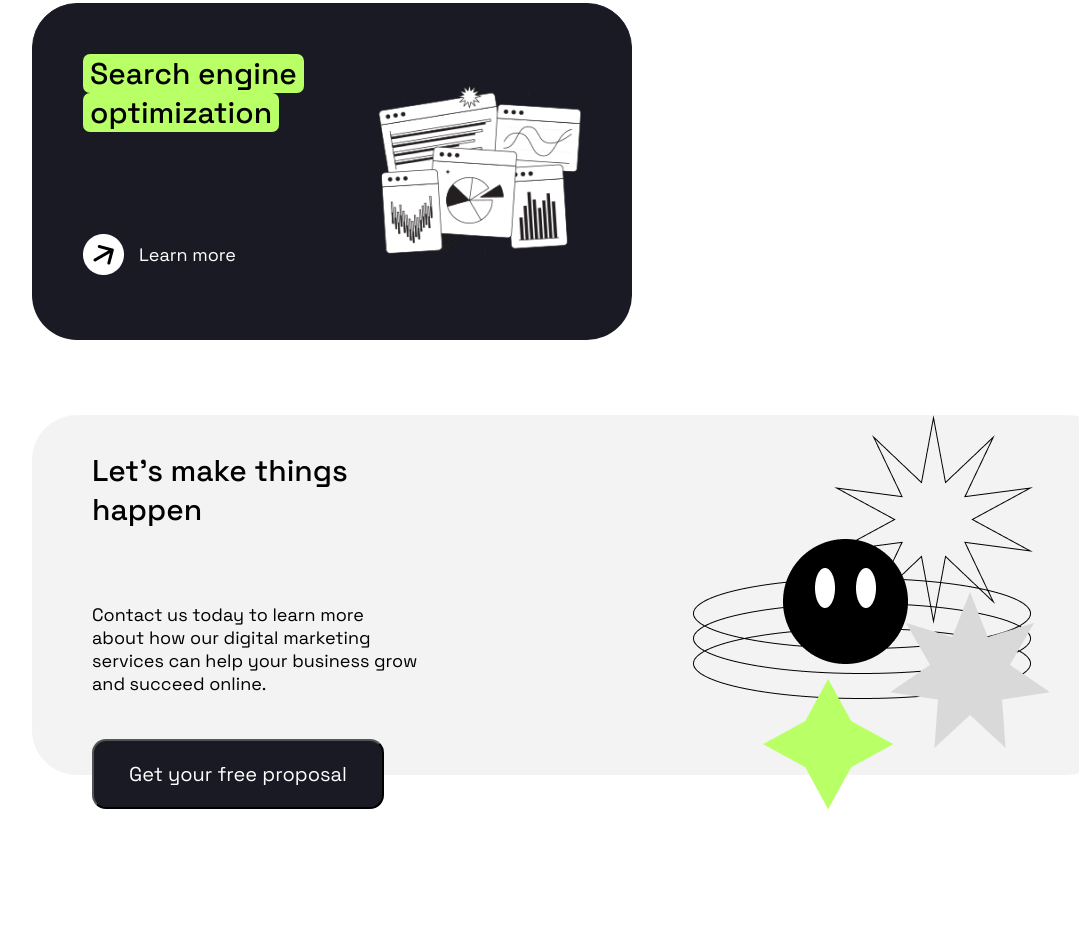
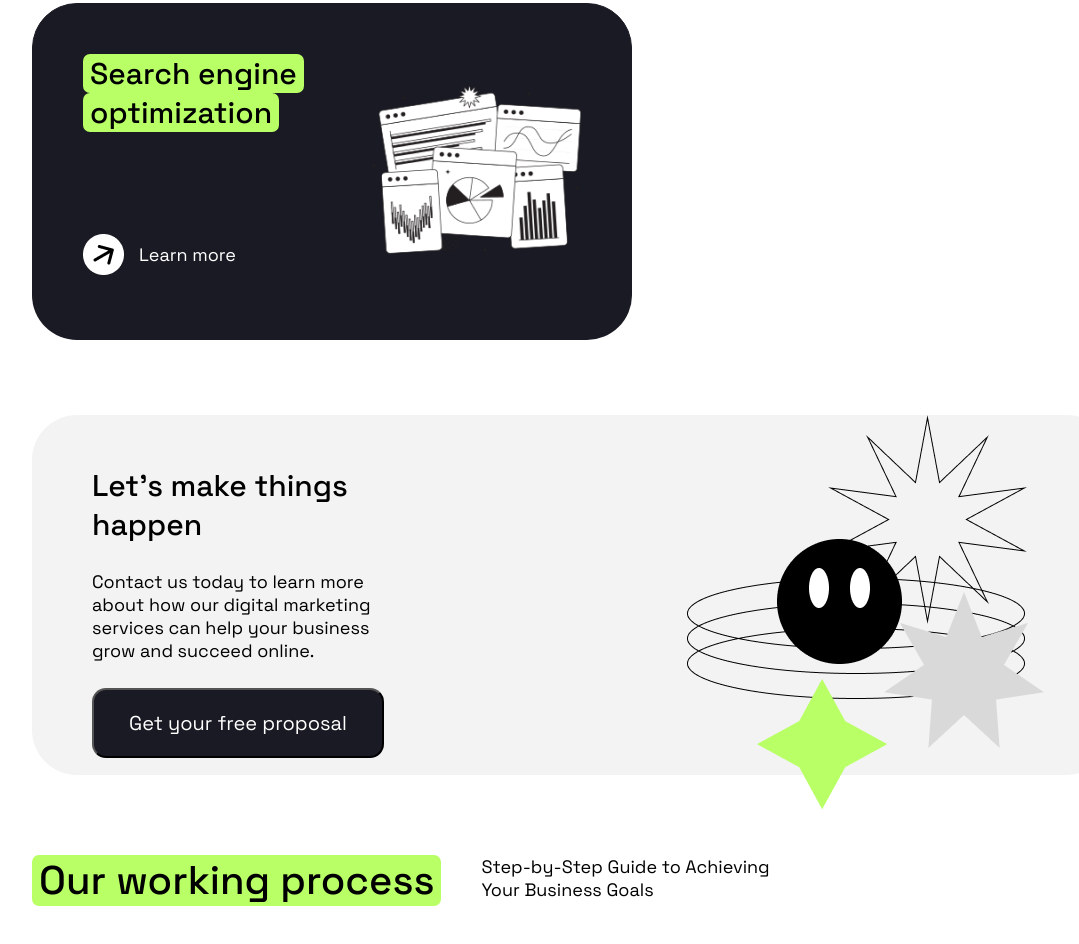
Before and after one commit to dwiebialekreski/bootcamp-website, a plain HTML site: page index.html in a window 1280 px wide. Shown: the part 4615-5559 px from the top of the page, without its empty margins (76-1155 px from the left). Before the commit the page ends 5430 px from the top, so only its background shows below. Drawn offline with Linux system fonts and the light colour scheme.

Commit message:
working process plus proposal

```diff
--- a/index.html
+++ b/index.html
@@ -175,6 +175,18 @@
                 </div>
             </div>
         </div>
+        <div class="working-process">
+            <div class="heading">
+                <h2>
+                    Our working process
+                </h2>
+                <p>Step-by-Step Guide to Achieving <br> Your Business Goals</p>
+            </div>
+            <div class="process-cards">
+
+
+            </div>
+        </div>
     </div>
 </body>
 
--- a/main.css
+++ b/main.css
@@ -45,7 +45,7 @@ p {
   gap: 0.625rem;
   border-radius: 0.875rem;
   background: var(--Dark, #191A23);
-  color:#FFF;
+  color: #FFF;
   font-size: 1.25rem;
 
 }
@@ -332,7 +332,7 @@ p {
   .proposal-card {
     display: flex;
     width: 100%;
-    /* justify-content: space-between; */
+    justify-content: space-between;
     padding: 0rem 3.75rem;
     align-items: center;
     gap: 17.1875rem;
@@ -346,11 +346,30 @@ p {
     gap: 1.625rem;
     width: 30vw;
 
+    h3,
+    p {
+      margin: 0;
+      width: 25vw
+    }
+
 
   }
-  .proposal-photo
-  {
-    justify-self: right;
+
+  .proposal-photo {
+    display: flex;
+    height: 24.625rem;
+    padding-right: 8.4375rem;
+    align-items: center;
   }
 
 }
+
+.working-process {
+  width: 100%;
+
+  .heading {
+    display: inline-flex;
+    align-items: flex-start;
+    gap: 2.5rem;
+  }
+}
```
